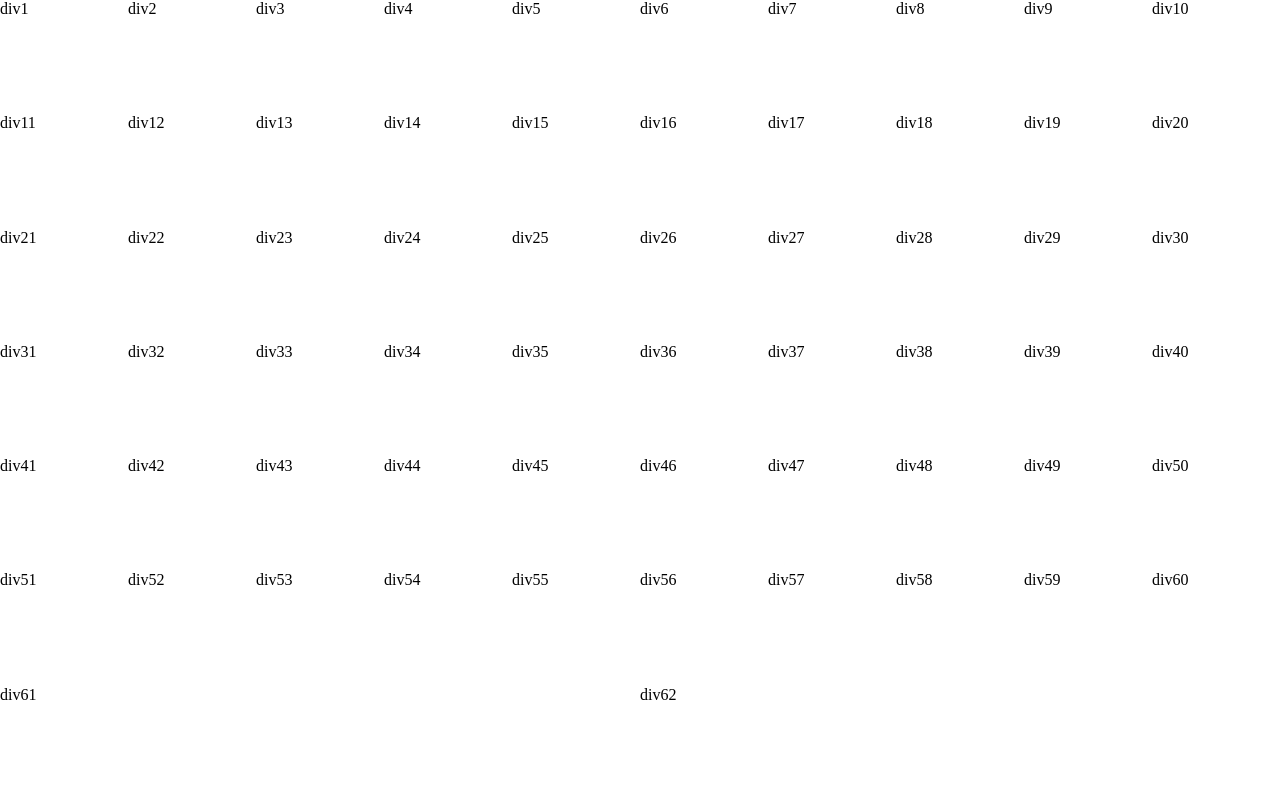
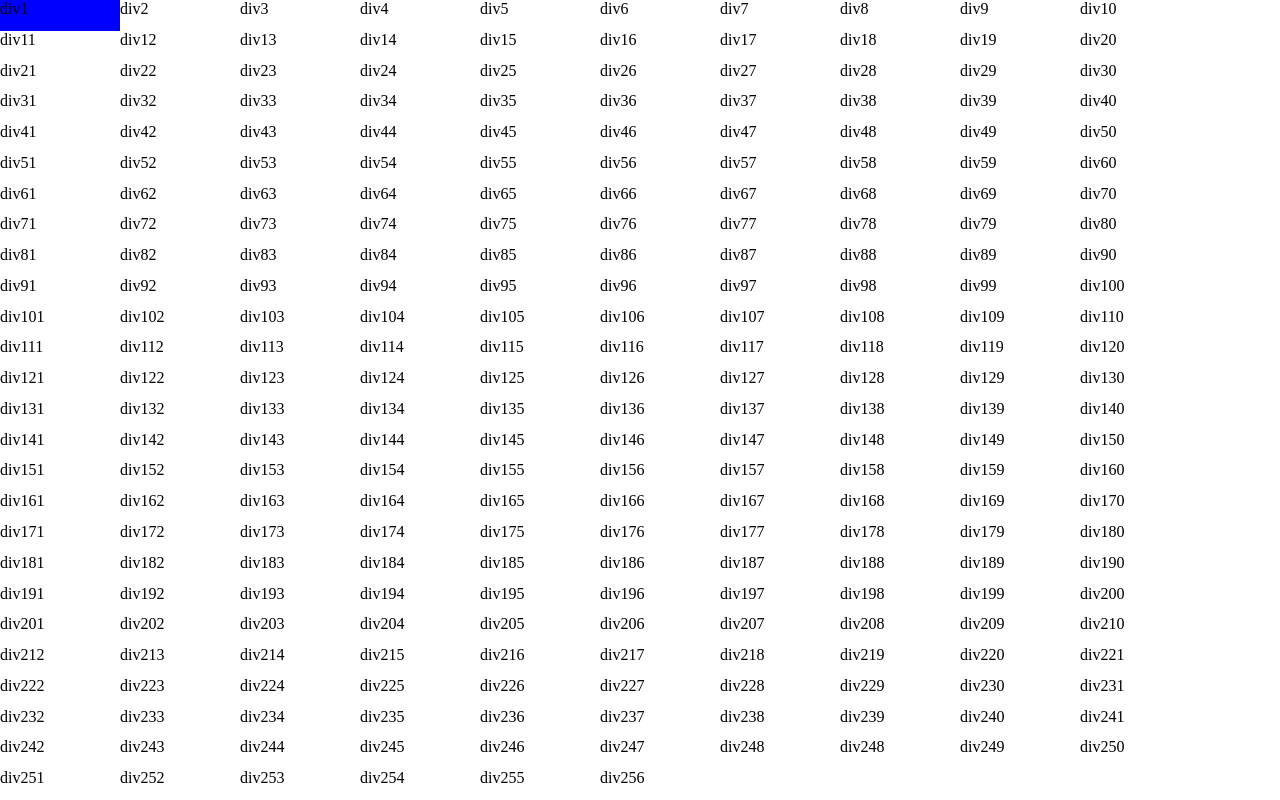
Before and after one commit to importjdm/Etch-A-Sketch, a plain HTML site: page index.html in a window 1280 px wide. Drawn offline with Linux system fonts and the light colour scheme.

Commit message:
hover effect working

```diff
--- a/etch.js
+++ b/etch.js
@@ -12,9 +12,9 @@ container.setAttribute("class", "container");
 
 
 
+//array with 16x16 divs
 
-//array with 16x16 divs
-let divs = [
+  divs = [
     createDiv("div1"),
     createDiv("div2"),
     createDiv("div3"),
@@ -76,9 +76,204 @@ let divs = [
     createDiv("div59"),
     createDiv("div60"),
     createDiv("div61"),
-    createDiv("div62")
+    createDiv("div62"),
+    createDiv("div63"),
+    createDiv("div64"),
+    createDiv("div65"),
+    createDiv("div66"),
+    createDiv("div67"),
+    createDiv("div68"),
+    createDiv("div69"),
+    createDiv("div70"),
+    createDiv("div71"),
+    createDiv("div72"),
+    createDiv("div73"),
+    createDiv("div74"),
+    createDiv("div75"),
+    createDiv("div76"),
+    createDiv("div77"),
+    createDiv("div78"),
+    createDiv("div79"),
+    createDiv("div80"),
+    createDiv("div81"),
+    createDiv("div82"),
+    createDiv("div83"),
+    createDiv("div84"),
+    createDiv("div85"),
+    createDiv("div86"),
+    createDiv("div87"),
+    createDiv("div88"),
+    createDiv("div89"),
+    createDiv("div90"),
+    createDiv("div91"),
+    createDiv("div92"),
+    createDiv("div93"),
+    createDiv("div94"),
+    createDiv("div95"),
+    createDiv("div96"),
+    createDiv("div97"),
+    createDiv("div98"),
+    createDiv("div99"),
+    createDiv("div100"),
+    createDiv("div101"),
+    createDiv("div102"),
+    createDiv("div103"),
+    createDiv("div104"),
+    createDiv("div105"),
+    createDiv("div106"),
+    createDiv("div107"),
+    createDiv("div108"),
+    createDiv("div109"),
+    createDiv("div110"),
+    createDiv("div111"),
+    createDiv("div112"),
+    createDiv("div113"),
+    createDiv("div114"),
+    createDiv("div115"),
+    createDiv("div116"),
+    createDiv("div117"),
+    createDiv("div118"),
+    createDiv("div119"),
+    createDiv("div120"),
+    createDiv("div121"),
+    createDiv("div122"),
+    createDiv("div123"),
+    createDiv("div124"),
+    createDiv("div125"),
+    createDiv("div126"),
+    createDiv("div127"),
+    createDiv("div128"),
+    createDiv("div129"),
+    createDiv("div130"),
+    createDiv("div131"),
+    createDiv("div132"),
+    createDiv("div133"),
+    createDiv("div134"),
+    createDiv("div135"),
+    createDiv("div136"),
+    createDiv("div137"),
+    createDiv("div138"),
+    createDiv("div139"),
+    createDiv("div140"),
+    createDiv("div141"),
+    createDiv("div142"),
+    createDiv("div143"),
+    createDiv("div144"),
+    createDiv("div145"),
+    createDiv("div146"),
+    createDiv("div147"),
+    createDiv("div148"),
+    createDiv("div149"),
+    createDiv("div150"),
+    createDiv("div151"),
+    createDiv("div152"),
+    createDiv("div153"),
+    createDiv("div154"),
+    createDiv("div155"),
+    createDiv("div156"),
+    createDiv("div157"),
+    createDiv("div158"),
+    createDiv("div159"),
+    createDiv("div160"),
+    createDiv("div161"),
+    createDiv("div162"),
+    createDiv("div163"),
+    createDiv("div164"),
+    createDiv("div165"),
+    createDiv("div166"),
+    createDiv("div167"),
+    createDiv("div168"),
+    createDiv("div169"),
+    createDiv("div170"),
+    createDiv("div171"),
+    createDiv("div172"),
+    createDiv("div173"),
+    createDiv("div174"),
+    createDiv("div175"),
+    createDiv("div176"),
+    createDiv("div177"),
+    createDiv("div178"),
+    createDiv("div179"),
+    createDiv("div180"),
+    createDiv("div181"),
+    createDiv("div182"),
+    createDiv("div183"),
+    createDiv("div184"),
+    createDiv("div185"),
+    createDiv("div186"),
+    createDiv("div187"),
+    createDiv("div188"),
+    createDiv("div189"),
+    createDiv("div190"),
+    createDiv("div191"),
+    createDiv("div192"),
+    createDiv("div193"),
+    createDiv("div194"),
+    createDiv("div195"),
+    createDiv("div196"),
+    createDiv("div197"),
+    createDiv("div198"),
+    createDiv("div199"),
+    createDiv("div200"),
+    createDiv("div201"),
+    createDiv("div202"),
+    createDiv("div203"),
+    createDiv("div204"),
+    createDiv("div205"),
+    createDiv("div206"),
+    createDiv("div207"),
+    createDiv("div208"),
+    createDiv("div209"),
+    createDiv("div210"),
+    createDiv("div212"),
+    createDiv("div213"),
+    createDiv("div214"),
+    createDiv("div215"),
+    createDiv("div216"),
+    createDiv("div217"),
+    createDiv("div218"),
+    createDiv("div219"),
+    createDiv("div220"),
+    createDiv("div221"),
+    createDiv("div222"),
+    createDiv("div223"),
+    createDiv("div224"),
+    createDiv("div225"),
+    createDiv("div226"),
+    createDiv("div227"),
+    createDiv("div228"),
+    createDiv("div229"),
+    createDiv("div230"),
+    createDiv("div231"),
+    createDiv("div232"),
+    createDiv("div233"),
+    createDiv("div234"),
+    createDiv("div235"),
+    createDiv("div236"),
+    createDiv("div237"),
+    createDiv("div238"),
+    createDiv("div239"),
+    createDiv("div240"),
+    createDiv("div241"),
+    createDiv("div242"),
+    createDiv("div243"),
+    createDiv("div244"),
+    createDiv("div245"),
+    createDiv("div246"),
+    createDiv("div247"),
+    createDiv("div248"),
+    createDiv("div248"),
+    createDiv("div249"),
+    createDiv("div250"),
+    createDiv("div251"),
+    createDiv("div252"),
+    createDiv("div253"),
+    createDiv("div254"),
+    createDiv("div255"),
+    createDiv("div256")
 
-];
+  ];
+
 
 //function that creates div element and class for each one
 function createDiv(text) {
@@ -86,17 +281,23 @@ function createDiv(text) {
     div.setAttribute("class", "box");
     div.appendChild(document.createTextNode(text));
     return div;
+    }
+
+
+//loop to add the 16x16 divs to the fragment & add to container
+for (let i = 0; i < divs.length; i++){
+    container.appendChild(divs[i]);
 
 }
 
-//loop to add the 16x16 divs to the fragment & add to container
-for(let i = 0; i < divs.length; i++){
-    container.appendChild(divs[i]);
-    //fragment.appendChild(divs[i]);
-}
-
-//appending fragment with the divs to the body
-//document.body.appendChild(fragment);
-
 //appending the container to the body
 document.body.appendChild(container);
+
+
+//adds eventlistener to mousehover and changes divs BG color
+const hover = document.getElementsByClassName("box");
+for(const loop of hover) {
+    loop.addEventListener("mouseover", ()=> {
+        loop.setAttribute("style", "background-color:blue;");
+    });
+}
--- a/style.css
+++ b/style.css
@@ -13,5 +13,5 @@ body {
 .box {
     width: 120px;
     height: auto;
-    flex-grow: 1;
+
 }
```
